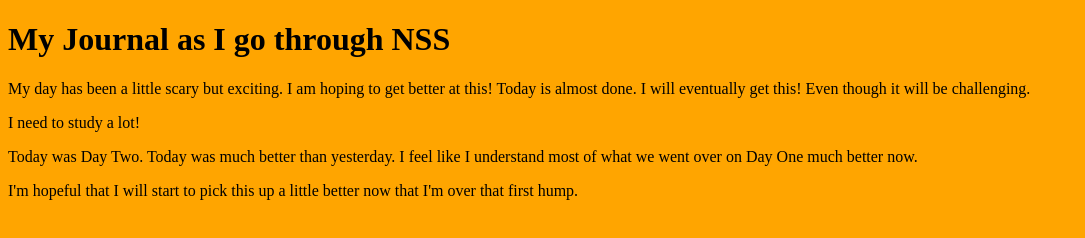
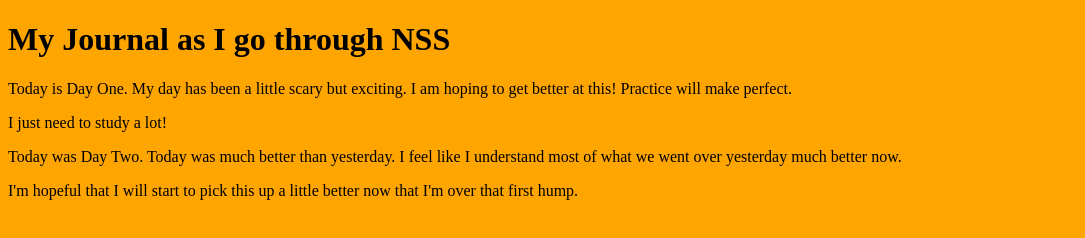
Before and after one commit to lsrichert/my-journal, a plain HTML site: page index.html in a window 1280 px wide. Shown: the whole page, without its empty margins (0-1085 px from the left). Drawn offline with Linux system fonts and the light colour scheme.

Commit message:
modified day one

```diff
--- a/index.html
+++ b/index.html
@@ -10,10 +10,10 @@
 </head>
 <body>
  <h1>My Journal as I go through NSS</h1>
-    <p>My day has been a little scary but exciting. I am hoping to get better at this! Today is almost done. I will eventually get this! Even though it will be challenging. </p>
-    <p>I need to study a lot!</p>
+    <p>Today is Day One. My day has been a little scary but exciting. I am hoping to get better at this! Practice will make perfect. </p>
+    <p>I just need to study a lot!</p>
 
-    <p>Today was Day Two. Today was much better than yesterday. I feel like I understand most of what we went over on Day One much better now.</p>
+    <p>Today was Day Two. Today was much better than yesterday. I feel like I understand most of what we went over yesterday much better now.</p>
     <p>I'm hopeful that I will start to pick this up a little better now that I'm over that first hump.</p>
    <script src="/main.js"></script>
 </body>
```
